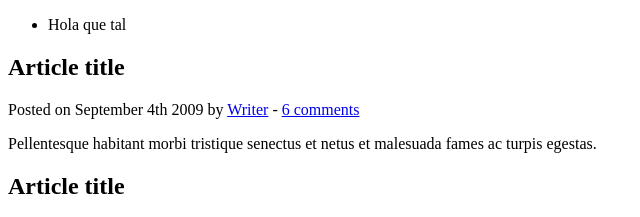
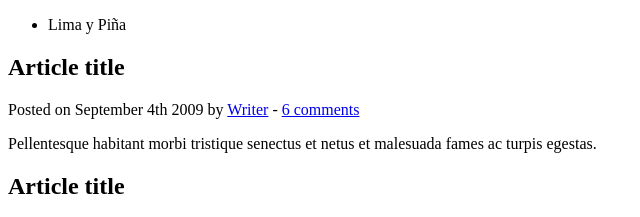
Before and after one commit to albadediegocorrea/demo-repo2, a plain HTML site: page index.html in a window 1280 px wide. Shown: the top 217 px of the page, 0-640 px from the left. Drawn offline with Linux system fonts and the light colour scheme.

Commit message:
Se modifico index.html

```diff
--- a/index.html
+++ b/index.html
@@ -12,7 +12,7 @@
 	<header>
 		<nav>
 			<ul>
-				<li>Hola que tal</li>
+				<li>Lima y Piña</li>
 			</ul>
 		</nav>
 	</header>
```
